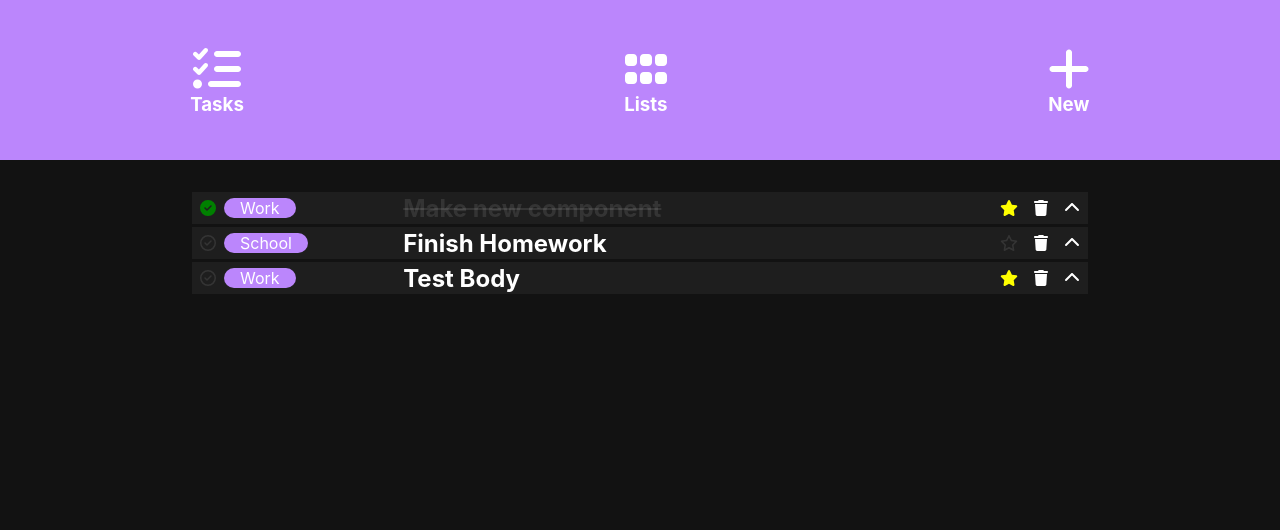
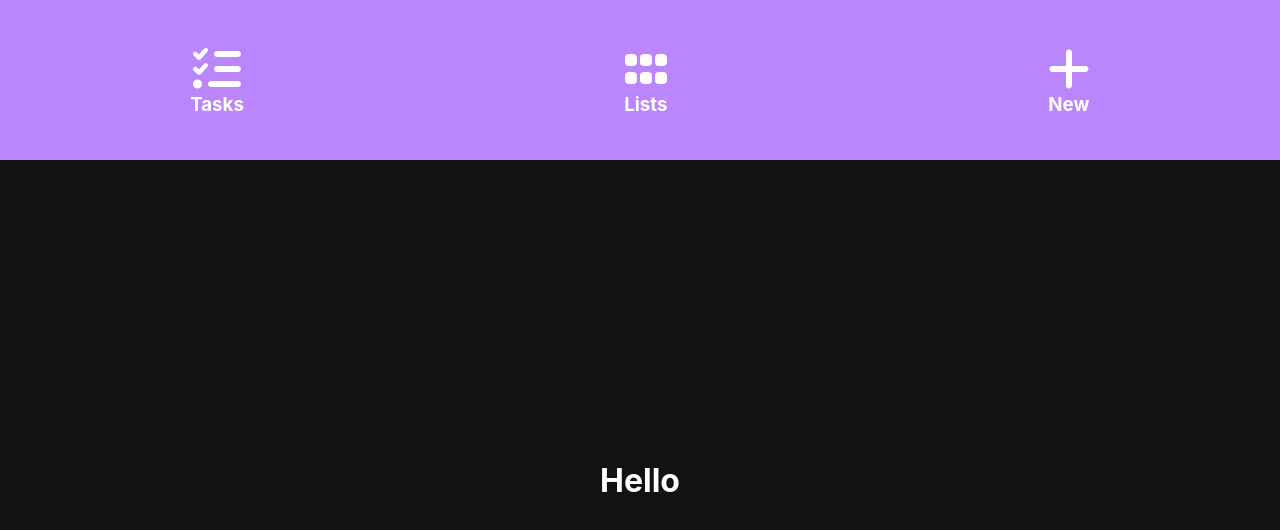
Before and after one commit to Mateusz2734/todo-list, a React (Create React App) app: page / in a window 1280 px wide. Shown: the top 530 px of the page. Built offline with nearby package versions, Linux system fonts and the light colour scheme.

Commit message:
Add welcome page and update routes

```diff
--- a/src/App.js
+++ b/src/App.js
@@ -2,12 +2,14 @@ import { Routes, Route } from "react-router-dom";
 
 import TasksListPage from "./routes/tasks-list-page.route";
 import Navigation from "./routes/navigation.route";
+import WelcomePage from "./routes/welcome-page.route";
 
 const App = () => {
   return (
     <Routes>
-      <Route route="/" element={<Navigation />}>
-        <Route index element={<TasksListPage />} />
+      <Route path="/" element={<Navigation />}>
+        <Route index element={<WelcomePage />} />
+        <Route path="tasks" element={<TasksListPage />} />
       </Route>
     </Routes>
   );
--- a/src/components/navbar/navbar.component.jsx
+++ b/src/components/navbar/navbar.component.jsx
@@ -9,7 +9,7 @@ const Navbar = () => {
   return (
     <>
       <NavbarContainer>
-        <NavbarItem title="Tasks" icon={faListCheck} />
+        <NavbarItem to="/tasks" title="Tasks" icon={faListCheck} />
         <NavbarItem title="Lists" icon={faGrip} />
         <NavbarItem title="New" icon={faPlus} />
       </NavbarContainer>
--- /dev/null
+++ b/src/components/welcome/welcome.component.jsx
@@ -0,0 +1,11 @@
+import { WelcomeContainer } from "./welcome.styles";
+
+const Welcome = () => {
+  return (
+    <WelcomeContainer>
+      <h1>Hello</h1>
+    </WelcomeContainer>
+  );
+};
+
+export default Welcome;
--- /dev/null
+++ b/src/components/welcome/welcome.styles.jsx
@@ -0,0 +1,14 @@
+import styled from "styled-components";
+
+export const WelcomeContainer = styled.div`
+  min-height: 80vh;
+  background-color: #121212;
+  display: flex;
+  flex-direction: column;
+  align-items: center;
+  justify-content: center;
+`;
+
+export const Spacer = styled.div`
+  margin-top: 2rem;
+`;
--- a/src/routes/navigation.route.jsx
+++ b/src/routes/navigation.route.jsx
@@ -1,7 +1,7 @@
 import Navbar from "../components/navbar/navbar.component";
 
 const Navigation = () => {
-  return <Navbar></Navbar>;
+  return <Navbar />;
 };
 
 export default Navigation;
--- /dev/null
+++ b/src/routes/welcome-page.route.jsx
@@ -0,0 +1,7 @@
+import Welcome from "../components/welcome/welcome.component";
+
+const WelcomePage = () => {
+  return <Welcome />;
+};
+
+export default WelcomePage;
```
Also changed, not shown: src/routes/new-task-page.route.jsx (renamed from src/routes/new-task.route.jsx).
